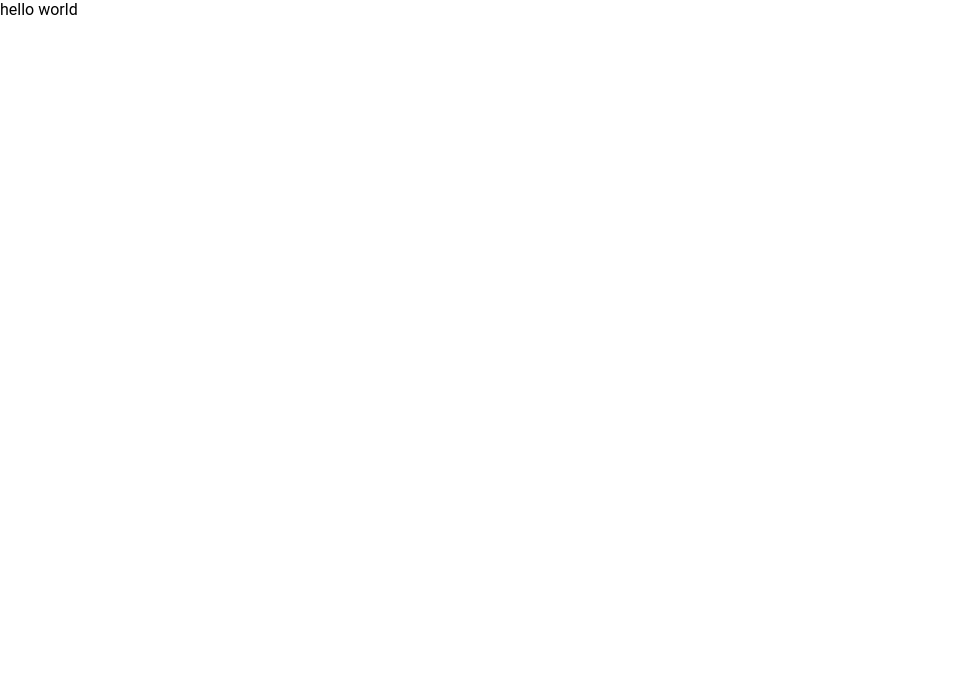
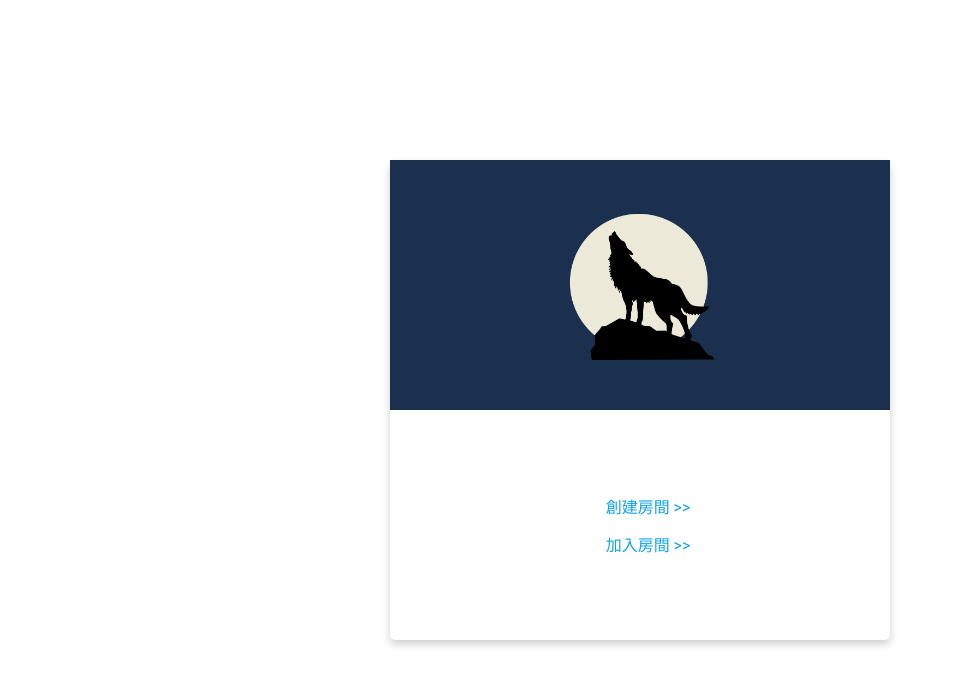
Before and after one commit to shunkongcheung/wolverine-frontend, a Next.js app: page / in a window 1280 px wide. Shown: the top 686 px of the page, without its empty margins (0-955 px from the left). Built offline with nearby package versions, Linux system fonts and the light colour scheme.

Commit message:
Feature/homepage (#5)
* feat(_app): style-components global outside of component

* feat(index): add link and Card

* bugfix(pages/index): use encode greater than sign

Co-authored-by: Shun Kong Cheung <skcheung@amazon.com>

```diff
--- a/src/pages/_app.tsx
+++ b/src/pages/_app.tsx
@@ -1,7 +1,6 @@
 import type { AppProps } from "next/app";
 import { createGlobalStyle, ThemeProvider } from "styled-components";
 
-function MyApp({ Component, pageProps }: AppProps) {
 const theme = {
   breakpoints: {
     sm: 600,
@@ -64,6 +63,7 @@ function MyApp({ Component, pageProps }: AppProps) {
     }
 `;
 
+function MyApp({ Component, pageProps }: AppProps) {
   return (
     <>
       <GlobalStyle />
--- a/src/pages/index.tsx
+++ b/src/pages/index.tsx
@@ -1,7 +1,47 @@
 import type { NextPage } from "next";
+import Link from "next/link";
+import styled from "styled-components";
+import { Card } from "../components";
+
+const Container = styled.div`
+  display: flex;
+  width: 100%;
+  height: 100vh;
+  align-items: center;
+  justify-content: center;
+`;
+
+const Content = styled.div`
+  display: flex;
+  flex-direction: column;
+  justify-content: center;
+  align-items: center;
+  height: 100%;
+`;
+
+const Row = styled.div`
+  margin: 7px 0;
+`;
 
 const Home: NextPage = () => {
-  return <div>hello world</div>;
+  return (
+    <Container>
+      <Card>
+        <Content>
+          <Row>
+            <Link href="/rooms/create">
+              <a>創建房間 &gt;&gt;</a>
+            </Link>
+          </Row>
+          <Row>
+            <Link href="/rooms/join">
+              <a>加入房間 &gt;&gt;</a>
+            </Link>
+          </Row>
+        </Content>
+      </Card>
+    </Container>
+  );
 };
 
 export default Home;
```
Lines whose indentation alone changed are shown as unchanged.
